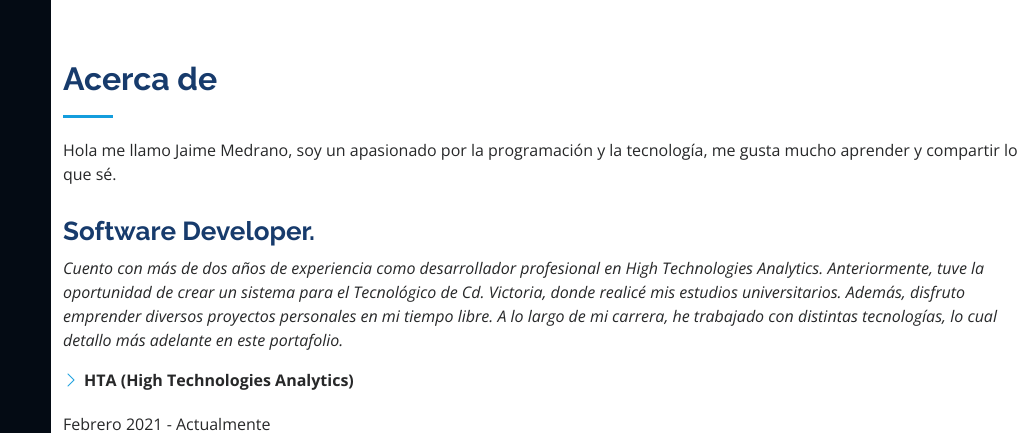
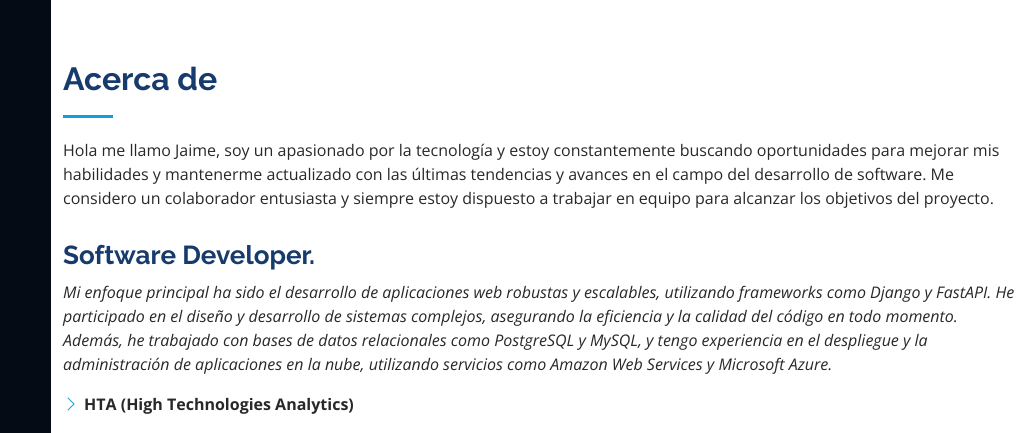
Before and after one commit to jmedrano97/jmedrano97.github.io, a plain HTML site: page index.html in a window 1280 px wide. Shown: the top 433 px of the page, 249-1280 px from the left. Drawn offline with nearby package versions, Linux system fonts and the light colour scheme; no server answers.

Commit message:
cambio a descripción personal

```diff
--- a/index.html
+++ b/index.html
@@ -83,16 +83,14 @@
 
         <div class="section-title">
           <h2>Acerca de</h2>
-          <p>Hola me llamo Jaime Medrano, soy un apasionado por la programación y la tecnología, me gusta mucho aprender y compartir lo que sé.</p>
+          <p>Hola me llamo Jaime, soy un apasionado por la tecnología y estoy constantemente buscando oportunidades para mejorar mis habilidades y mantenerme actualizado con las últimas tendencias y avances en el campo del desarrollo de software. Me considero un colaborador entusiasta y siempre estoy dispuesto a trabajar en equipo para alcanzar los objetivos del proyecto.</p>
         </div>
 
         <div class="row">
           <div class="col-lg-12 pt-4 pt-lg-0 content" data-aos="fade-left">
             <h3>Software Developer.</h3>
             <p class="fst-italic">
-              Cuento con más de dos años de experiencia como desarrollador profesional en High Technologies Analytics. Anteriormente, tuve la oportunidad de crear un sistema para el Tecnológico de Cd. Victoria, donde realicé mis estudios universitarios. Además, disfruto emprender diversos proyectos personales en mi tiempo libre.
-
-              A lo largo de mi carrera, he trabajado con distintas tecnologías, lo cual detallo más adelante en este portafolio.
+              Mi enfoque principal ha sido el desarrollo de aplicaciones web robustas y escalables, utilizando frameworks como Django y FastAPI. He participado en el diseño y desarrollo de sistemas complejos, asegurando la eficiencia y la calidad del código en todo momento. Además, he trabajado con bases de datos relacionales como PostgreSQL y MySQL, y tengo experiencia en el despliegue y la administración de aplicaciones en la nube, utilizando servicios como Amazon Web Services y Microsoft Azure.
             </p>
             <div class="row">
               <div class="col-lg-6">
```
